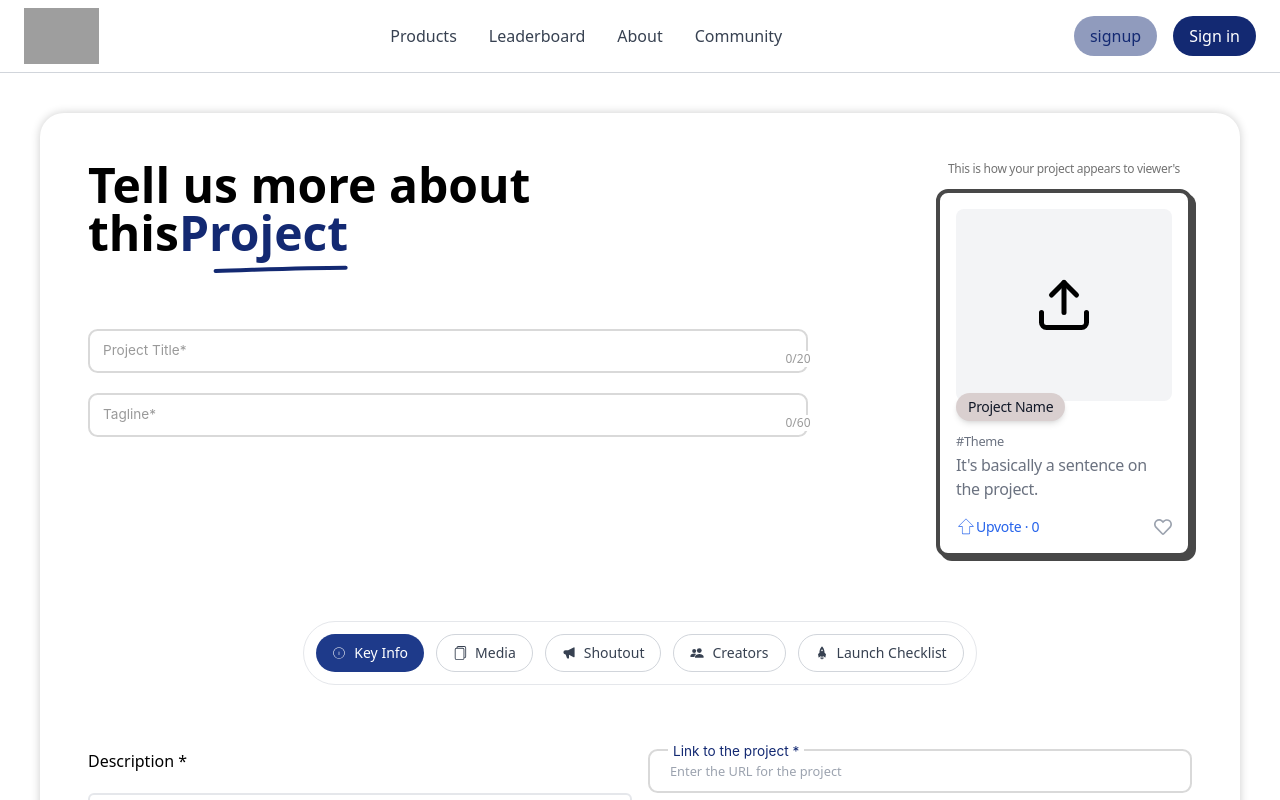
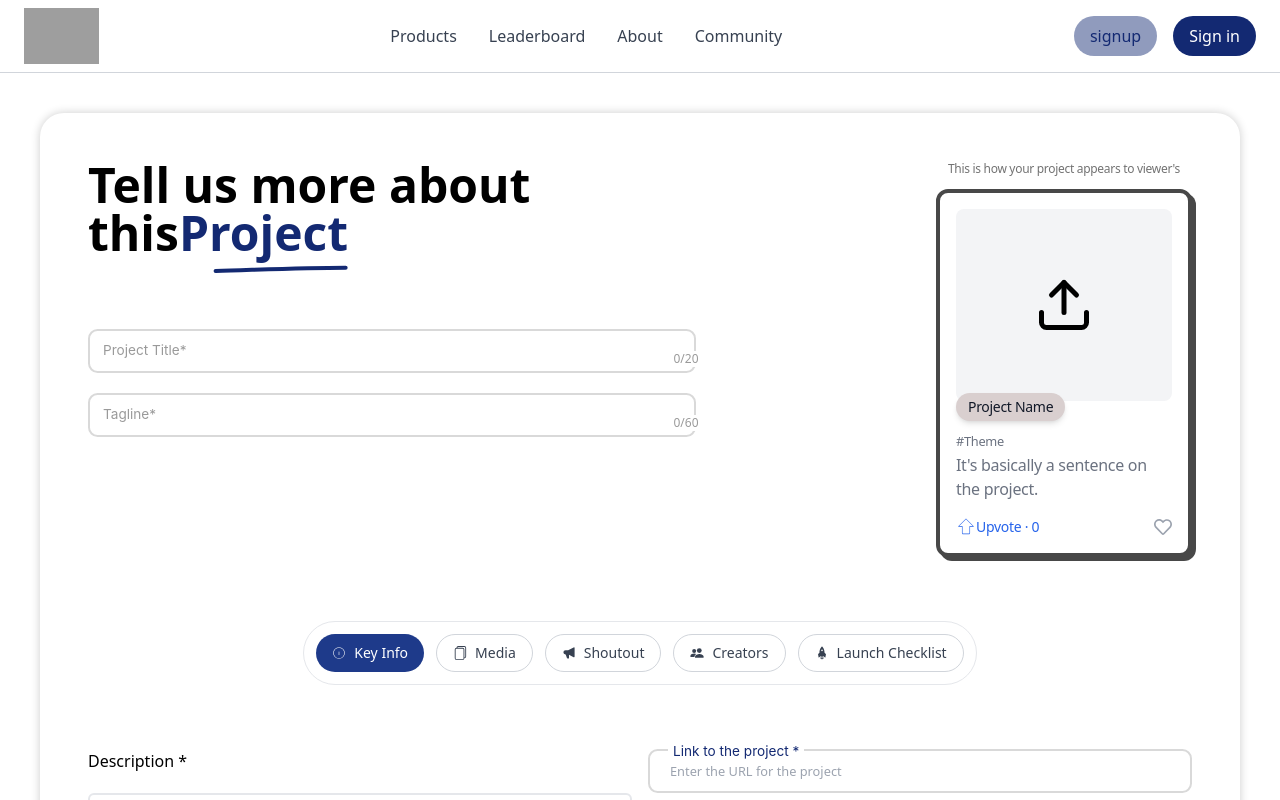
Before and after one commit to gtech-mulearn/mu-store, a React (Vite) app in the folder frontend/: page /project/add in a window 1280 px wide. Shown: the top 800 px of the page. Built offline with nearby package versions, Linux system fonts and the light colour scheme; grey boxes are pictures that could not be loaded; a web font is replaced by a local one.

Commit message:
feat: Add CheckListPreview, MediaPreview, and InfoPreview components

```diff
--- /dev/null
+++ b/frontend/src/pages/addProjects/components/checkListPreview/checkListPreview.tsx
@@ -0,0 +1,21 @@
+import Text from "../text";
+import { motion } from "framer-motion";
+
+export const CheckListPreview = () => {
+  const enterAnimationTop = {
+    initial: { opacity: 0, y: -20 },
+    animate: { opacity: 1, y: 0, transition: { duration: 0.5 } },
+  };
+  return (
+    <div>
+      <motion.h2
+        initial="initial"
+        animate="animate"
+        variants={enterAnimationTop}
+        className="text-5xl font-semibold mb-6"
+      >
+        Almost there. One <br /> final <Text text="step" />
+      </motion.h2>
+    </div>
+  );
+};
--- /dev/null
+++ b/frontend/src/pages/addProjects/components/infoPreview/infoPreview.module.css
@@ -0,0 +1,96 @@
+.bgShadow {
+    box-shadow: 0 0 10px rgba(0, 0, 0, 0.2);
+  }
+
+  .labelContent {
+    position: relative;
+    margin-bottom: 1.25rem;
+  }
+
+  .floatingLabel {
+    color: #9a9a9a;
+    font-family: "Inter", sans-serif;
+    font-size: 0.85rem;
+    position: absolute;
+    pointer-events: none;
+    left: 10px;
+    top: 11px;
+    padding: 0 5px;
+    background: #fff;
+    transition: 0.2s ease all;
+    -moz-transition: 0.2s ease all;
+    -webkit-transition: 0.2s ease all;
+  }
+
+  .floatingInput {
+    font-size: 0.8rem;
+    display: block;
+    width: 100%;
+    height: 36px;
+    padding: 20px 20px;
+    background: #fff;
+    color: #000;
+    border: 2px solid #d9d9d9;
+    border-radius: 0.6rem;
+    box-sizing: border-box;
+  }
+
+  .floatingInput {
+    outline: none;
+  }
+  .floatingInput:focus {
+    border: 2px solid #132972;
+  }
+
+  .floatingInput:focus ~ .floatingLabel {
+    top: -8px;
+    color: #132972;
+  }
+
+  .floatingInput:not(:placeholder-shown) ~ .floatingLabel {
+    top: -8px;
+    color: #132972;
+  }
+
+  .floatingCounter{
+    position: absolute;
+    right: 10px;
+    top: 50%;
+    font-size: 0.75rem;
+    /* color: #9a9a9a; */
+    color: rebeccapurple;
+    background: #fff;
+    padding: 0 5px;
+    z-index: 1;
+    outline: none;
+  }
+  .errorInput .floatingInput {
+    border: 2px solid #9d3b3b;
+    color: #9d3b3b;
+  }
+
+  .errorInput .floatingLabel {
+    font-weight: 600;
+    color: #9d3b3b;
+  }
+
+  /* New class for floating counter to the right */
+  .floatingCounter {
+    position: absolute;
+    right: 10px;
+    top: 40%;
+    transform: translateX(50%);
+    font-size: 0.75rem;
+    color: #9a9a9a;
+    background: #fff;
+    padding: 0 5px;
+    z-index: 1;
+  }
+
+  .floatingInput:focus ~ .floatingCounter {
+    color: #132972;
+  }
+
+  .floatingInput:not(:placeholder-shown) ~ .floatingCounter {
+    color: #132972;
+  }
--- /dev/null
+++ b/frontend/src/pages/addProjects/components/infoPreview/infoPreview.tsx
@@ -0,0 +1,109 @@
+import { motion } from "framer-motion";
+import Text from "../text";
+import { useForm } from "react-hook-form";
+import { usePreviewStore } from "../../hooks/usePreviewStore";
+import { useEffect } from "react";
+import styles from "./infoPreview.module.css";
+import Preview from "../preview";
+export const InfoPreview = () => {
+  const enterAnimationTop = {
+    initial: { opacity: 0, y: -20 },
+    animate: { opacity: 1, y: 0, transition: { duration: 0.5 } },
+  };
+  const { changeDetails, details } = usePreviewStore();
+  const { register, watch } = useForm({
+    defaultValues: {
+      title: "",
+      tagline: "",
+    },
+  });
+
+  const title = watch("title");
+  const tagline = watch("tagline");
+
+  useEffect(() => {
+    if (title != "") {
+      changeDetails({ ...details, title });
+    }
+    if (tagline != "") {
+      let tags = tagline.split(",");
+      tags = tags.map((tag) => "#" + tag.trim());
+      changeDetails({ ...details, tags: tags.join(" ") });
+    }
+  }, [title, tagline]);
+  return (
+    <>
+      <div className="w-4/6 flex flex-col gap-12">
+        <motion.h2
+          initial="initial"
+          animate="animate"
+          variants={enterAnimationTop}
+          className="text-5xl font-semibold mb-6"
+        >
+          Tell us more about <br /> this
+          <Text text="Project" />
+        </motion.h2>
+        <div>
+          <motion.div
+            initial="initial"
+            animate="animate"
+            variants={{
+              initial: { opacity: 0, y: -20 },
+              animate: {
+                opacity: 1,
+                y: 0,
+                transition: { duration: 0.5, delay: 0.2 },
+              },
+            }}
+            className={styles.labelContent}
+          >
+            <input
+              type="text"
+              placeholder="Project Title"
+              maxLength={20}
+              {...register("title")}
+              className={styles.floatingInput}
+            />
+            <label className={styles.floatingLabel}>Project Title*</label>
+            <div
+              className={`${styles.floatingCounter} text-right text-xs text-gray-500 mt-1`}
+            >
+              {title.length}/20
+            </div>
+          </motion.div>
+
+          <motion.div
+            initial="initial"
+            animate={"animate"}
+            variants={{
+              initial: { opacity: 0, y: -20 },
+              animate: {
+                opacity: 1,
+                y: 0,
+                transition: { duration: 0.5, delay: 0.3 },
+              },
+            }}
+            className={styles.labelContent}
+          >
+            <input
+              type="text"
+              placeholder="Tagline"
+              maxLength={60}
+              {...register("tagline")}
+              className={styles.floatingInput}
+            />
+            <label className={styles.floatingLabel}>Tagline*</label>
+            <p
+              className={`${styles.floatingCounter} text-right text-xs text-gray-500 mt-1`}
+            >
+              {tagline.length}/60
+            </p>
+          </motion.div>
+        </div>
+      </div>
+      <div className="flex max-md:flex-col gap-32">
+        <Preview />
+      </div>
+    </>
+  );
+};
--- /dev/null
+++ b/frontend/src/pages/addProjects/components/mediaPreview/mediaPreview.tsx
@@ -0,0 +1,43 @@
+import Text from "../text";
+import { motion } from "framer-motion";
+import image_placeholder from "/projects/image_placeholder.svg";
+
+export const MediaPreview = () => {
+  const enterAnimationTop = {
+    initial: { opacity: 0, y: -20 },
+    animate: { opacity: 1, y: 0, transition: { duration: 0.5 } },
+  };
+  return (
+    <div className="w-full">
+      <motion.h2
+        initial="initial"
+        animate="animate"
+        variants={enterAnimationTop}
+        className="text-5xl font-semibold mb-6"
+      >
+        Tell us more about <br /> this
+        <Text text="Project" />
+      </motion.h2>
+      <div className="w-full p-5">
+        <p className="text-center text-gray-500 mb-4 py-4">
+          This is how your project appears to viewer's
+        </p>
+        <div className="grid grid-cols-2 md:grid-cols-3 lg:grid-cols-5 gap-4">
+          <div className="col-span-2">
+            <img className="object-cover" src={image_placeholder} alt="" />
+          </div>
+          <div className="col-span-2 grid grid-rows-2 gap-4">
+            <img className="" src={image_placeholder} alt="" />
+            <div className="grid grid-cols-2 gap-4">
+              <img className="" src={image_placeholder} alt="" />
+              <img className="" src={image_placeholder} alt="" />
+            </div>
+          </div>
+          <div>
+            <img className="" src={image_placeholder} alt="" />
+          </div>
+        </div>
+      </div>
+    </div>
+  );
+};
--- a/frontend/src/pages/addProjects/index.tsx
+++ b/frontend/src/pages/addProjects/index.tsx
@@ -1,5 +1,3 @@
-import { useEffect } from "react";
-import { useForm } from "react-hook-form";
 import Preview from "./components/preview";
 import styles from "./index.module.css";
 import Info from "./components/info/info";
@@ -8,38 +6,18 @@ import { BsFiles } from "react-icons/bs";
 import { HiSpeakerphone } from "react-icons/hi";
 import { IoPeopleSharp } from "react-icons/io5";
 import { IoMdRocket } from "react-icons/io";
-import Text from "./components/text";
 import { useProjectStore } from "./hooks/useProjectStore";
 import Media from "./components/media";
 import Shoutout from "./components/shoutout";
 import Creators from "./components/creators";
 import { Checklist } from "./components/checklist";
-import { usePreviewStore } from "./hooks/usePreviewStore";
 import { motion, AnimatePresence } from "framer-motion";
+import { InfoPreview } from "./components/infoPreview/infoPreview";
+import { MediaPreview } from "./components/mediaPreview/mediaPreview";
+import { CheckListPreview } from "./components/checkListPreview/checkListPreview";
 
 export const AddProjects = () => {
   const { selectedOption, changeOption } = useProjectStore();
-  const { changeDetails, details } = usePreviewStore();
-  const { register, watch, setValue } = useForm({
-    defaultValues: {
-      title: "",
-      tagline: "",
-    },
-  });
-
-  const title = watch("title");
-  const tagline = watch("tagline");
-
-  useEffect(() => {
-    if (title != "") {
-      changeDetails({ ...details, title });
-    }
-    if (tagline != "") {
-      let tags = tagline.split(",");
-      tags = tags.map((tag) => "#" + tag.trim());
-      changeDetails({ ...details, tags: tags.join(" ") });
-    }
-  }, [title, tagline]);
 
   const tabs = [
     {
@@ -74,10 +52,6 @@ export const AddProjects = () => {
     animate: { opacity: 1, y: 0, transition: { duration: 0.3 } },
     exit: { opacity: 0, y: 20, transition: { duration: 0.3 } },
   };
-  const enterAnimationTop = {
-    initial: { opacity: 0, y: -20 },
-    animate: { opacity: 1, y: 0, transition: { duration: 0.5 } },
-  };
 
   const components: { [key: string]: JSX.Element } = {
     info: <Info />,
@@ -87,82 +61,22 @@ export const AddProjects = () => {
     checklist: <Checklist />,
   };
 
+  const previewComponents: { [key: string]: JSX.Element } = {
+    info: <InfoPreview />,
+    media: <MediaPreview />,
+    shoutout: <Preview />,
+    creators: <Preview />,
+    checklist: <CheckListPreview />,
+  };
+
   return (
     <div className={`p-10 min-h-screen w-full`}>
       <div
         className={`${styles.bgShadow} flex flex-col gap-12 p-12 h-full w-full rounded-3xl`}
       >
-        <div className="flex max-md:flex-col gap-32">
-          <div className="w-4/6 flex flex-col gap-12">
-            <motion.h2
-              initial="initial"
-              animate="animate"
-              variants={enterAnimationTop}
-              className="text-5xl font-semibold mb-6"
-            >
-              Tell us more about <br /> this
-              <Text text="Project" />
-            </motion.h2>
-            <div>
-              <motion.div
-                initial="initial"
-                animate="animate"
-                variants={{
-                  initial: { opacity: 0, y: -20 },
-                  animate: {
-                    opacity: 1,
-                    y: 0,
-                    transition: { duration: 0.5, delay: 0.2 },
-                  },
-                }}
-                className={styles.labelContent}
-              >
-                <input
-                  type="text"
-                  placeholder="Project Title"
-                  maxLength={20}
-                  {...register("title")}
-                  className={styles.floatingInput}
-                />
-                <label className={styles.floatingLabel}>Project Title*</label>
-                <div
-                  className={`${styles.floatingCounter} text-right text-xs text-gray-500 mt-1`}
-                >
-                  {title.length}/20
-                </div>
-              </motion.div>
-
-              <motion.div
-                initial="initial"
-                animate={"animate"}
-                variants={{
-                  initial: { opacity: 0, y: -20 },
-                  animate: {
-                    opacity: 1,
-                    y: 0,
-                    transition: { duration: 0.5, delay: 0.3 },
-                  },
-                }}
-                className={styles.labelContent}
-              >
-                <input
-                  type="text"
-                  placeholder="Tagline"
-                  maxLength={60}
-                  {...register("tagline")}
-                  className={styles.floatingInput}
-                />
-                <label className={styles.floatingLabel}>Tagline*</label>
-                <p
-                  className={`${styles.floatingCounter} text-right text-xs text-gray-500 mt-1`}
-                >
-                  {tagline.length}/60
-                </p>
-              </motion.div>
-            </div>
-          </div>
-          <Preview />
-        </div>
+        <AnimatePresence>
+          <div className="flex gap-60">{previewComponents[selectedOption]}</div>
+        </AnimatePresence>
         <div className="flex items-center justify-center p-4">
           <motion.div
             initial="initial"
```
